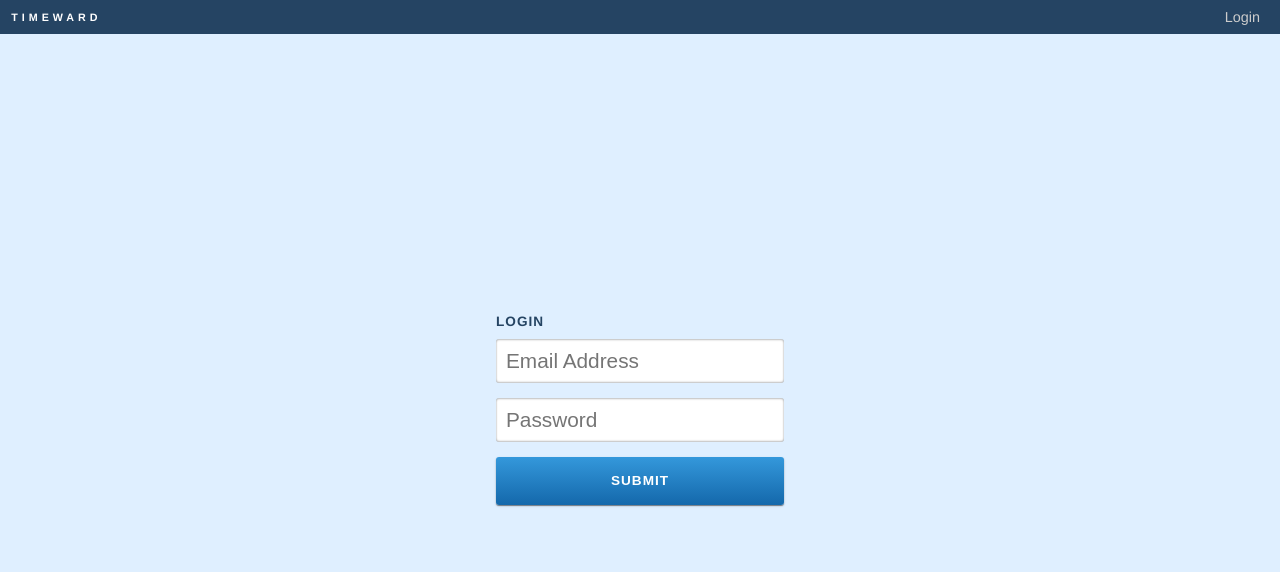
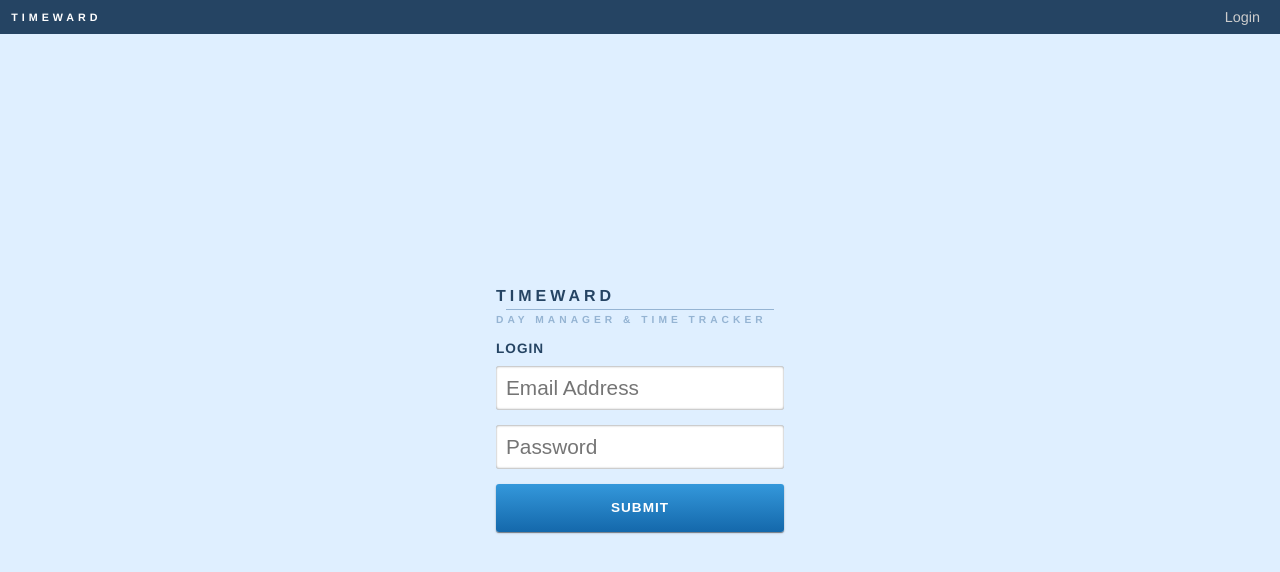
Before and after one commit to rpivo/timeward-react, a React app: page /login in a window 1280 px wide. Shown: the top 572 px of the page. Built offline with nearby package versions, Linux system fonts and the light colour scheme; the HTML template or start-up script is replaced by a standard one.

Commit message:
add logo and subheading to login page

```diff
--- a/package.json
+++ b/package.json
@@ -1,7 +1,7 @@
 {
   "name": "timeward",
   "version": "0.10.0",
-  "description": "productivity for perfectionists",
+  "description": "day manager & time tracker",
   "main": "index.js",
   "repository": "git@github.com:rpivo/timeward.git",
   "author": "Ryan Pivovar <ryanpivovar@gmail.com>",
--- a/src/pages/Login.tsx
+++ b/src/pages/Login.tsx
@@ -7,6 +7,7 @@ import Form from '@components/Form';
 import Input from '@components/Input';
 import Spinner from '@components/Spinner';
 import config from '@env';
+import StyledLogin from '@styles/pages/Login.styled';
 
 type LoginProps = {
   setIsAuthorized: (arg: boolean) => void;
@@ -82,7 +83,10 @@ const Login: React.FC<LoginProps> = ({ setIsAuthorized }: LoginProps): JSX.Eleme
   return (
     <Alignment vertical horizontal>
       {isLoading ? <Spinner /> : (
-        <>
+        <StyledLogin>
+          <h1>TIMEWARD</h1>
+          <hr />
+          <h2>DAY MANAGER & TIME TRACKER</h2>
           {didAuthFail &&
             <p style={{ color: 'red', fontSize: '1.14rem', textAlign: 'center' }}>
               Incorrect username or password.
@@ -92,7 +96,7 @@ const Login: React.FC<LoginProps> = ({ setIsAuthorized }: LoginProps): JSX.Eleme
             <Input onChange={handleInputChange('email')} placeholder='Email Address' />
             <Input onChange={handleInputChange('password')} placeholder='Password' password />
           </Form>
-        </>
+        </StyledLogin>
       )}
     </Alignment>
   );
--- /dev/null
+++ b/src/styles/pages/Login.styled.tsx
@@ -0,0 +1,28 @@
+import styled from 'styled-components';
+
+const StyledLogin = styled.div`
+  h1 {
+    margin-top: 0;
+    margin-bottom: -0.25rem;
+    letter-spacing: 0.25rem;
+    font-size: 1rem;
+    font-weight: bold;
+    color: ${(props): string => props.theme.primary};
+  }
+
+  h2 {
+    font-size: 0.64rem;
+    letter-spacing: 0.25rem;
+    margin-top: -0.25rem;
+    margin-bottom: 1rem;
+    color: ${(props): string => props.theme.tertiary};
+  }
+
+  hr {
+    border: 0;
+    border-bottom: 1px solid ${(props): string => props.theme.tertiary};
+    width: 268px;
+  }
+`;
+
+export default StyledLogin;
--- a/src/styles/theme.tsx
+++ b/src/styles/theme.tsx
@@ -2,4 +2,5 @@ export const Theme = {
   gray: '#E7E7E7',
   primary: '#254463',
   secondary: '#DFEFFF',
+  tertiary: '#95B4D3',
 };
```
Also changed, not shown: 2 other files (tests, documents, lock files or other folders).
